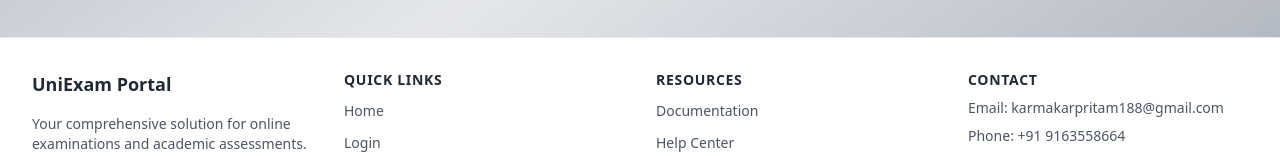
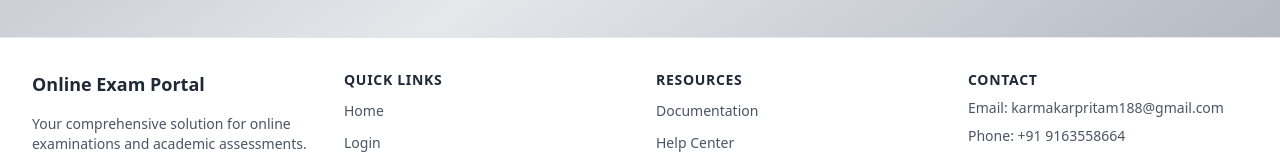
Before and after one commit to PRITAM188/Online-Exam-Portal, a React (Create React App) app in the folder client/: page / in a window 1280 px wide. Shown: the part 580-736 px from the top of the page. Built offline with nearby package versions, Linux system fonts and the light colour scheme; no server answers.

Commit message:
third commit

```diff
--- a/client/src/components/layout/Footer.js
+++ b/client/src/components/layout/Footer.js
@@ -7,7 +7,7 @@
             <div className="container mx-auto px-4 sm:px-6 lg:px-8 py-8">
                 <div className="grid grid-cols-1 md:grid-cols-4 gap-8">
                     <div className="space-y-4">
-                        <h3 className="text-lg font-semibold text-gray-800">UniExam Portal</h3>
+                        <h3 className="text-lg font-semibold text-gray-800">Online Exam Portal</h3>
                         <p className="text-gray-600 text-sm">
                             Your comprehensive solution for online examinations and academic assessments.
                         </p>
```
Also changed, not shown: 1 other file (tests, documents, lock files or other folders).
